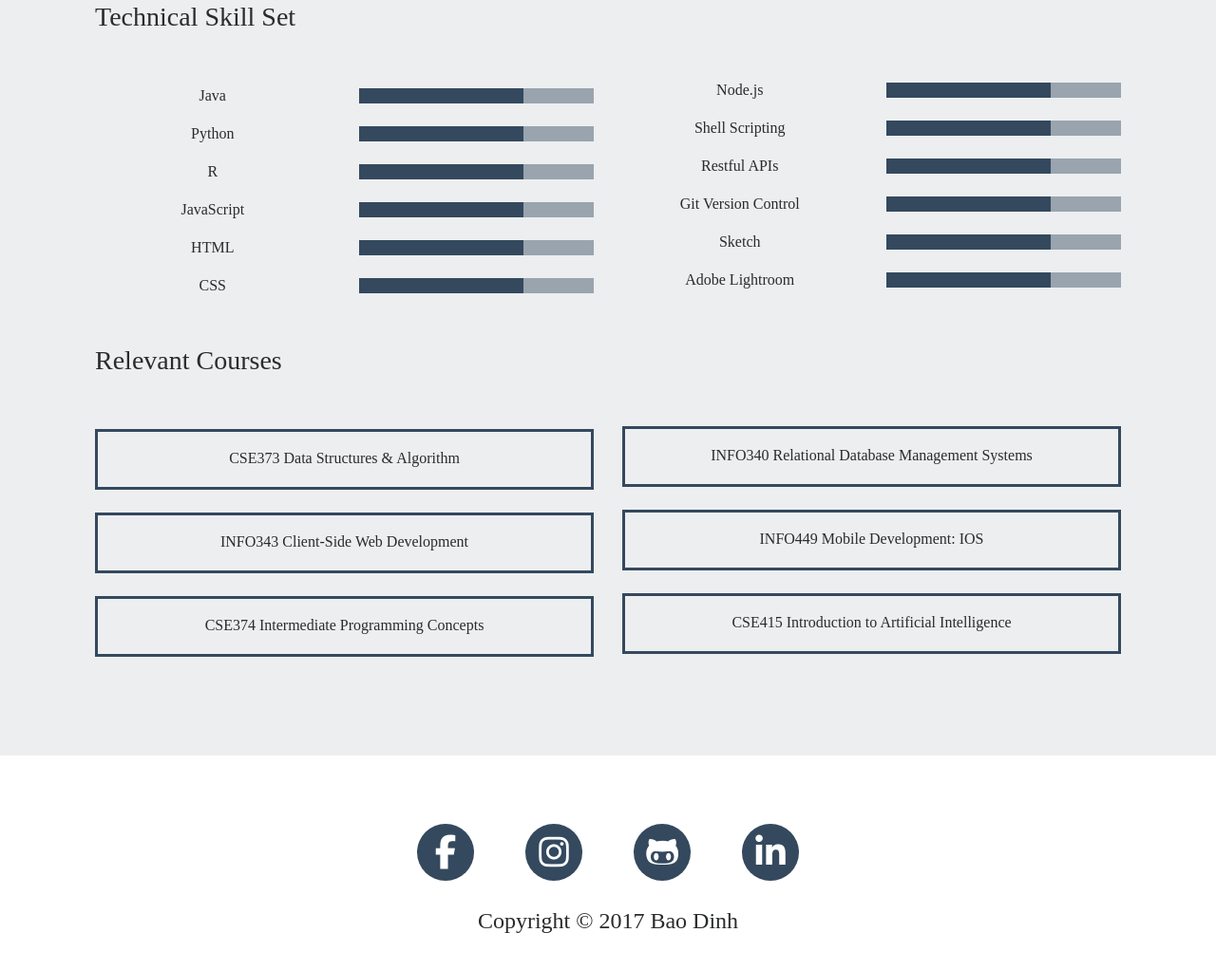
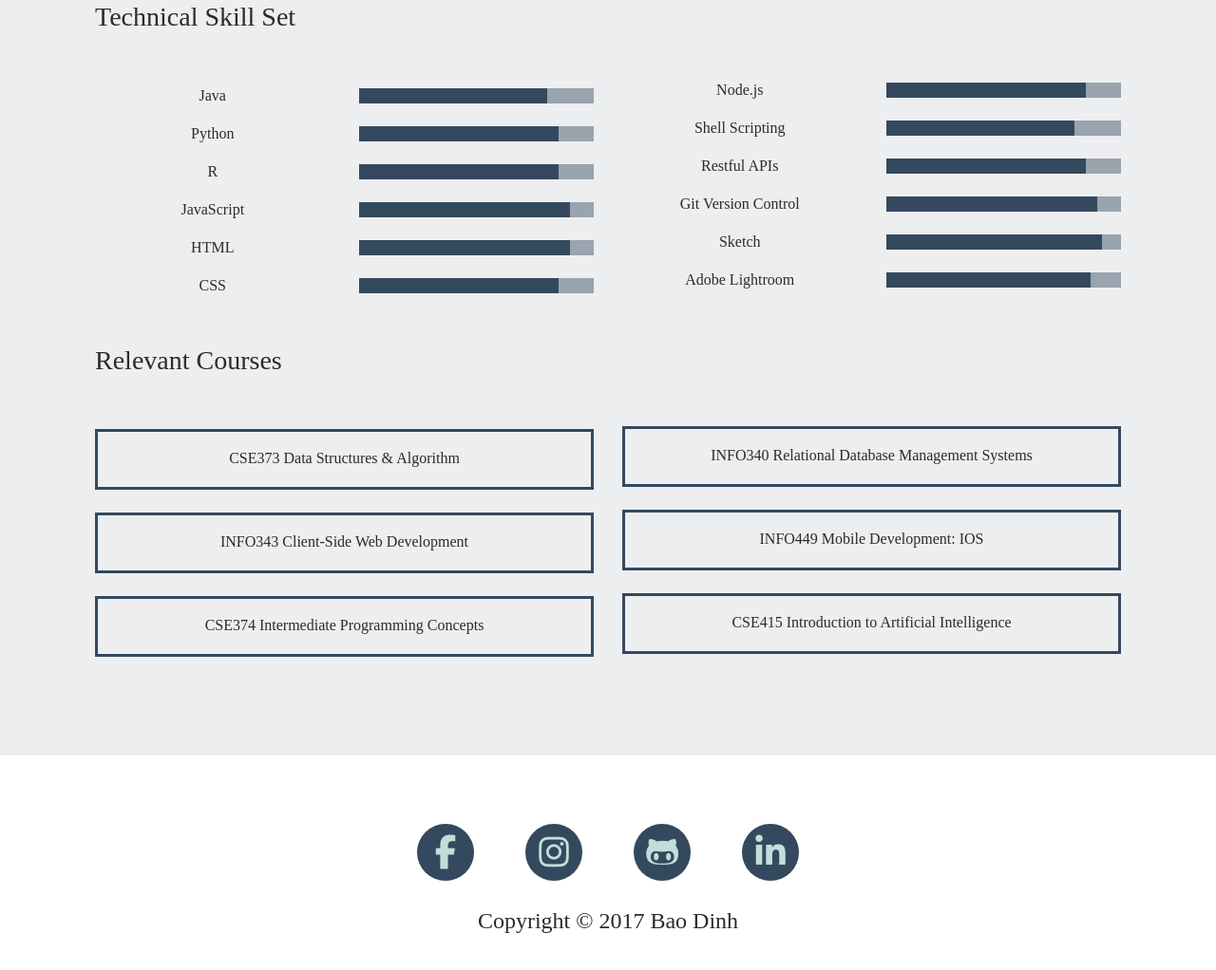
Before and after one commit to bdinh/portfolio-site, a website: page index.html in a window 1280 px wide. Shown: the part 1138-2160 px from the top of the page at 95% size. Drawn offline with nearby package versions, Linux system fonts and the light colour scheme; a script that the page names is missing.

Commit message:
Fixed white space between nav bar and hero landing section

```diff
--- a/index.html
+++ b/index.html
@@ -21,28 +21,28 @@
 <body>
     <header>
             <nav class="navbar navbar-toggleable-sm navbar-inverse fixed-top">
-            <a class="navbar-brand" href="#">@baohdinh</a>
+                <a class="navbar-brand" href="#home">@baohdinh</a>
                 <button class="navbar-toggler navbar-toggler-right" type="button" data-toggle="collapse" data-target="#navbarSupportedContent" aria-controls="navbarSupportedContent" aria-expanded="false" aria-label="Toggle navigation">
                      <span class="navbar-toggler-icon"></span>
                 </button>
 
                 <div class="collapse navbar-collapse" id="navbarSupportedContent">
                     <ul class="navbar-nav ml-auto">
-                    <li class="nav-item active"><a class="nav-link" href="">About <span class="sr-only">(current)</span></a></li>
+                        <li class="nav-item active"><a class="nav-link" href="#about">About <span class="sr-only">(current)</span></a></li>
                         <li class="nav-item"><a class="nav-link" href="">Projects</a></li>
                         <li class="nav-item"><a class="nav-link" href="">Photography</a></li>
                     </ul>
                 </div>
             </nav>
 
-        <div class="hero-landing">
+            <div class="hero-landing" id="home">
             <div class="container">
                 <div class="hero-context">
                     <h1>Software Developer & Photographer</h1>
                     <p>Whether it's in my code or my photos, attention to detail is what I always
                         strive for.</p>
                     <div class="page-scroll">
-                        <a class="page-scroll learn-more" href="">Learn More
+                        <a class="page-scroll learn-more" href="#about">Learn More
                             <br>
                             <i class="fa fa-chevron-down"></i>
                         </a>
@@ -53,7 +53,7 @@
     </header>
 
     <main>
-        <div class="about">
+        <div class="about" id="about">
             <div class="container">
                 <div class="row about-section">
                     <div class="col-md-6 col-lg-4 about-content">
@@ -118,22 +118,22 @@
                             </div>
                             <div class="col">
                                 <div class="full-bar">
-                                    <div class="progress-bar" style="width: 70%"></div>
+                                    <div class="progress-bar" style="width: 80%"></div>
                                 </div>
                                 <div class="full-bar">
-                                    <div class="progress-bar" style="width: 70%"></div>
+                                    <div class="progress-bar" style="width: 85%"></div>
                                 </div>
                                 <div class="full-bar">
-                                    <div class="progress-bar" style="width: 70%"></div>
+                                    <div class="progress-bar" style="width: 85%"></div>
                                 </div>
                                 <div class="full-bar">
-                                    <div class="progress-bar" style="width: 70%"></div>
+                                    <div class="progress-bar" style="width: 90%"></div>
                                 </div>
                                 <div class="full-bar">
-                                    <div class="progress-bar" style="width: 70%"></div>
+                                    <div class="progress-bar" style="width: 90%"></div>
                                 </div>
                                 <div class="full-bar">
-                                    <div class="progress-bar" style="width: 70%"></div>
+                                    <div class="progress-bar" style="width: 85%"></div>
                                 </div>
                             </div>
                         </div>
@@ -150,22 +150,22 @@
                             </div>
                             <div class="col">
                                 <div class="full-bar">
-                                    <div class="progress-bar" style="width: 70%"></div>
+                                    <div class="progress-bar" style="width: 85%"></div>
                                 </div>
                                 <div class="full-bar">
-                                    <div class="progress-bar" style="width: 70%"></div>
+                                    <div class="progress-bar" style="width: 80%"></div>
                                 </div>
                                 <div class="full-bar">
-                                    <div class="progress-bar" style="width: 70%"></div>
+                                    <div class="progress-bar" style="width: 85%"></div>
                                 </div>
                                 <div class="full-bar">
-                                    <div class="progress-bar" style="width: 70%"></div>
+                                    <div class="progress-bar" style="width: 90%"></div>
                                 </div>
                                 <div class="full-bar">
-                                    <div class="progress-bar" style="width: 70%"></div>
+                                    <div class="progress-bar" style="width: 92%"></div>
                                 </div>
                                 <div class="full-bar">
-                                    <div class="progress-bar" style="width: 70%"></div>
+                                    <div class="progress-bar" style="width: 87%"></div>
                                 </div>
                             </div>
                         </div>
@@ -194,22 +194,22 @@
         <div class="container">
             <div class="contact">
                     <div class="social-link">
-                        <a href="">
+                        <a href="https://www.facebook.com/baodinh96">
                             <i class="fa fa-facebook" aria-label="Facebook Logo"></i>
                         </a>
                     </div>
                     <div class="social-link">
-                        <a href="">
+                        <a href="https://www.instagram.com/baohdinh/">
                             <i class="fa fa-instagram" aria-label="Instagram Logo"></i>
                         </a>
                     </div>
                     <div class="social-link">
-                        <a href="">
+                        <a href="https://github.com/bdinh">
                             <i class="fa fa-github-alt" aria-label="GitHub Logo"></i>
                         </a>
                     </div>
                     <div class="social-link">
-                        <a href="">
+                        <a href="https://www.linkedin.com/in/bao-dinh-2a22b314a/">
                             <i class="fa fa-linkedin" aria-label="LinkedIn Logo"></i>
                         </a>
                     </div>
--- a/src/css/main.css
+++ b/src/css/main.css
@@ -1,5 +1,6 @@
 .navbar {
     background-color: #34495E;
+    padding: 1rem 1rem!important;
 }
 
 .nav-link, .navbar-brand, .learn-more {
@@ -90,6 +91,11 @@ body {
 h3 {
     margin-bottom: 2em;
     text-align: left;
+}
+
+a:link, a:hover, a:active {
+    text-decoration: none;
+    color: #c0dfd9!important;
 }
 
 /*.technical-skills {*/
```
Lines whose indentation alone changed are shown as unchanged.
